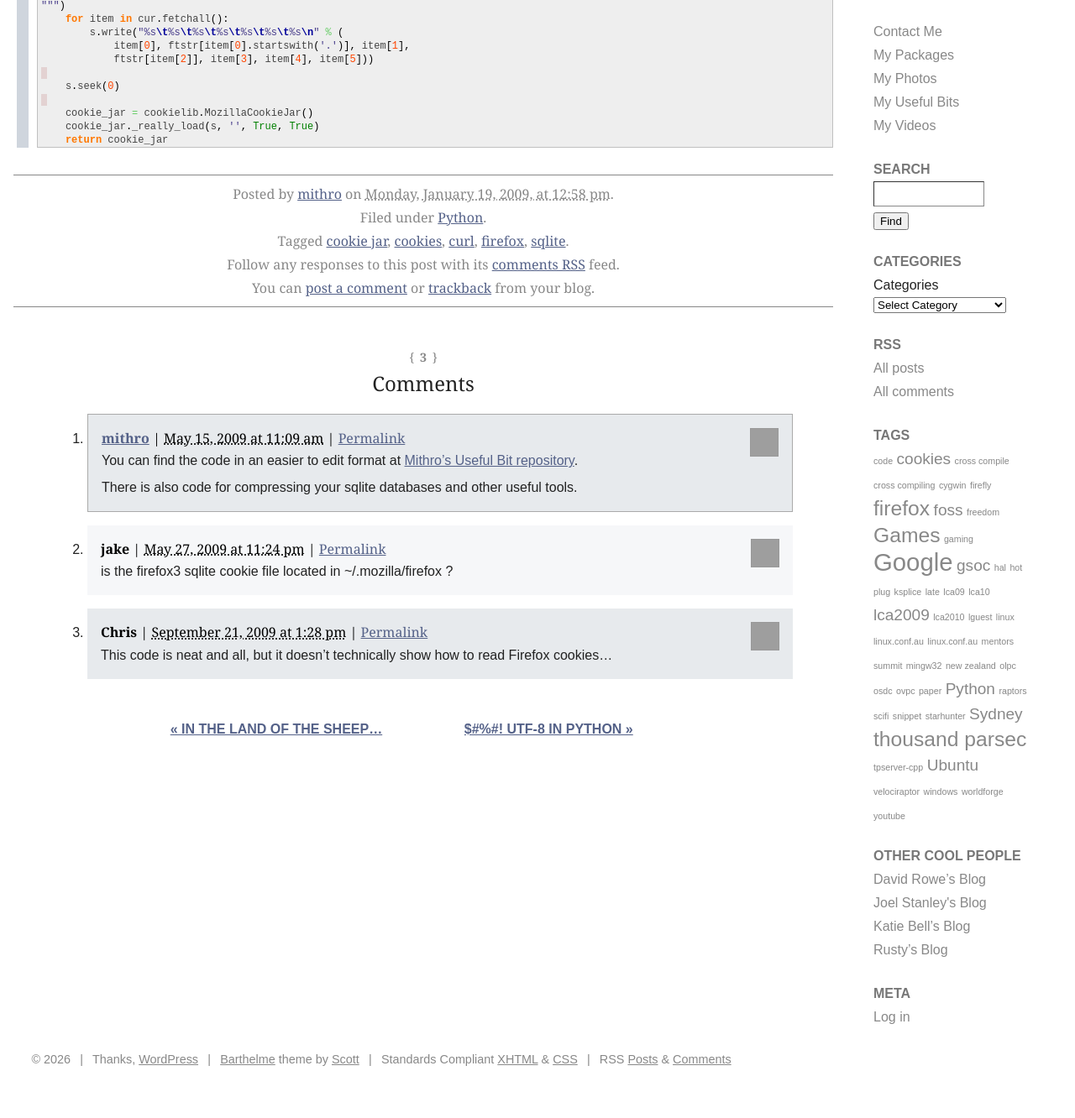
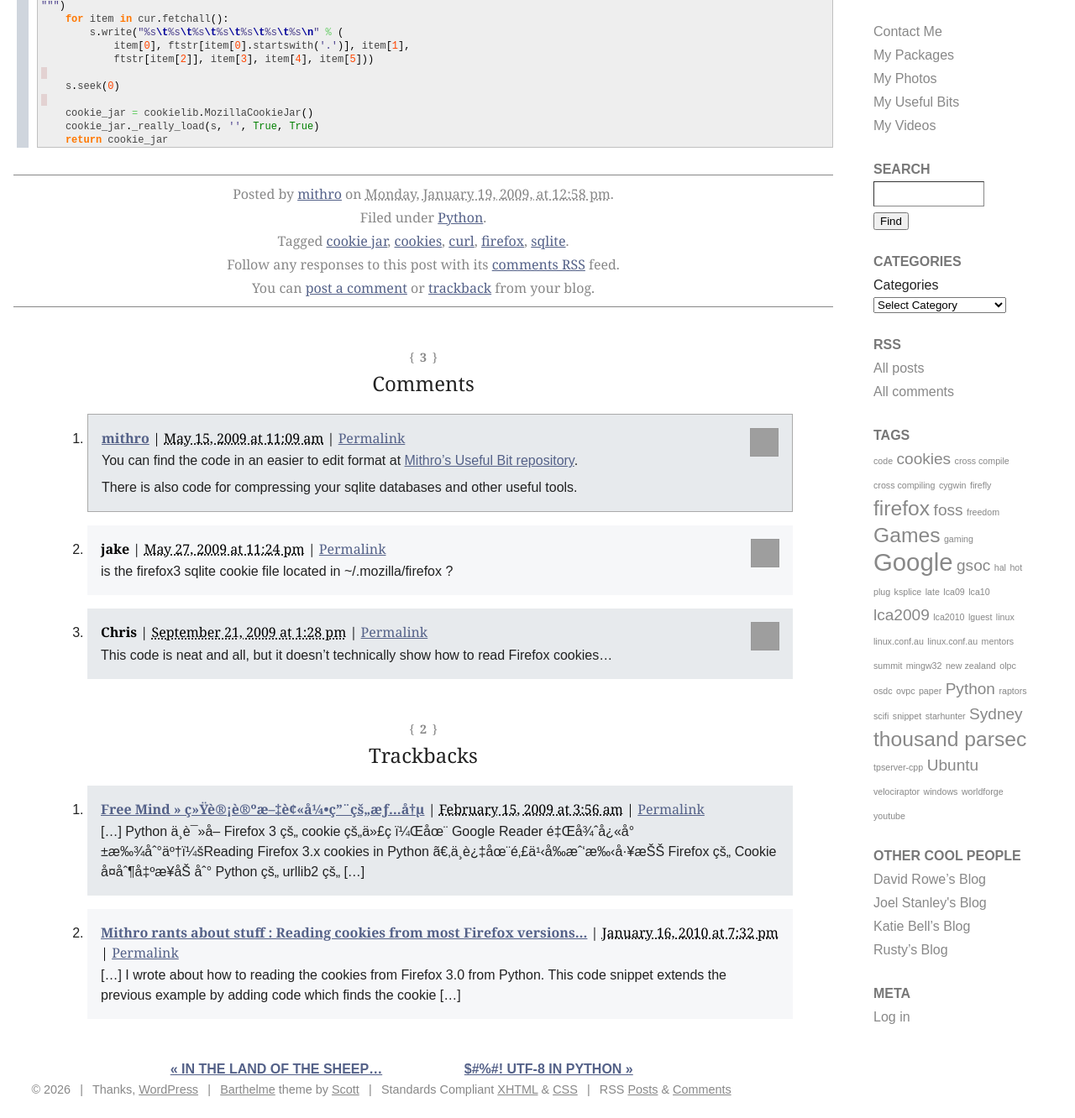
Before and after one commit to mithro/blog.mithis.net, a Jekyll site: the page built from _posts/2009-01-19-firefox3-cookies-in-python.md, in a window 1280 px wide, cut to the strip 763-2095 px from the top of the page. Shown: the whole strip at 84% size. Built offline with Jekyll 4.4.1, drawn with Linux system fonts in a browser that asks for light colours; before the commit the page ends 2059 px from its top, so only the background shows below that; grey boxes are pictures that could not be loaded.

Commit message:
Fix <p><object><embed> alignment + add firefox3 pingbacks
Two fixes triangulated from corpus regression:

1. **techtalk (1.17% → 0.003% pixel-perfect):** the post embeds a YouTube
   Flash player via `<p><object><embed></embed></object></p>`. This is
   structurally the same case as `<p><img></p>` — under HTML5 standards
   mode the inline-replaced element gets a 7px baseline descent. Live's
   XHTML Transitional doctype suppressed it. Extend the va:bottom rule:
     div.entry-content p > object:only-child,
     div.entry-content p > object:only-child > embed { ... }
   The 7px shift cascaded through the meta + comments block.

2. **firefox3 (1.03% → 0.147%):** missing 2 pingbacks. The data file only
   listed the 3 real comments. Live shows "Comments {3}" + "Trackbacks
   {2}" — local was bundling everything into "Comments {3}" without the
   second `<h3>` and `<ol>` block. Scraped both pingback `<li>`s from live
   (preserving the mojibake'd Chinese title, &nbsp; entities, etc.) and
   appended type: pingback entries.

Co-Authored-By: Claude Opus 4.7 (1M context) <noreply@anthropic.com>

```diff
--- a/_data/comments/90-firefox3-cookies-in-python.yml
+++ b/_data/comments/90-firefox3-cookies-in-python.yml
@@ -26,3 +26,21 @@
   avatar: https://secure.gravatar.com/avatar/c125f576c3a08c0c1d4330bc565ae28c?s=32&d=mm&r=pg
   message: |-
     <p>This code is neat and all, but it doesn’t technically show how to read Firefox cookies…</p>
+- id: '7193'
+  type: pingback
+  li_class: pingback c-y2009 c-m02 c-d15 c-h01 alt c1
+  author: 'Free Mind » ç»Ÿè®¡è®ºæ–‡è¢«å¼•ç”¨çš„æƒ…å†µ'
+  author_url: http://blog.pluskid.org/?p=260
+  date_text: February 15, 2009 at 3:56 am
+  date_title: '2009-01-19T12:58:28+1000'
+  message: |-
+    <p>[…] Python ä¸­è¯»å– Firefox 3 çš„ cookie çš„ä»£ç&nbsp;ï¼Œåœ¨ Google Reader é‡Œå¾ˆå¿«å°±æ‰¾åˆ°äº†ï¼šReading Firefox 3.x cookies in Python ã€‚ä¸è¿‡åœ¨é‚£ä¹‹å‰æˆ‘æ‰‹å·¥æŠŠ Firefox çš„ Cookie å¤åˆ¶å‡ºæ¥åŠ&nbsp;åˆ° Python çš„ urllib2 çš„ […]</p>
+- id: '7235'
+  type: pingback
+  li_class: pingback c-y2010 c-m01 c-d17 c-h05 c2
+  author: 'Mithro rants about stuff : Reading cookies from most Firefox versions…'
+  author_url: http://blog.mithis.net/archives/python/94-reading-cookies-firefox
+  date_text: January 16, 2010 at 7:32 pm
+  date_title: '2009-01-19T12:58:28+1000'
+  message: |-
+    <p>[…] I wrote about how to reading the cookies from Firefox 3.0 from Python. This code snippet extends the previous example by adding code which finds the cookie […]</p>
--- a/assets/css/main.css
+++ b/assets/css/main.css
@@ -591,7 +591,13 @@ div.entry-content li code {
     padding: 0;
     margin: 0;
     overflow: visible;
-    font-size: inherit;
+    /* Reset font shorthand cleanly — using `font: 1em/150% courier...`
+       ensures every font sub-property (kerning, variant, weight, stretch)
+       reverts to default rather than inheriting whatever the syntax-
+       highlighting include's `pre, code { font-family: Monaco... }` rule
+       left in place. Without this, line metrics differ by 1px even when
+       getComputedStyle reports identical fs/lh/ff. */
+    font: 1em/150% "courier new", courier, monospace;
 }
 
 /* Posts using fenced python/bash blocks (utf-8, reading-cookies,
@@ -914,7 +920,9 @@ div.entry-content p[align="center"] img,
 div.entry-content p[style*="text-align: center"] img,
 div.entry-content .wp-caption img,
 div.entry-content p > img:only-child,
-div.entry-content p > a:only-child > img:only-child {
+div.entry-content p > a:only-child > img:only-child,
+div.entry-content p > object:only-child,
+div.entry-content p > object:only-child > embed {
     vertical-align: bottom;
 }
 /* Layout-table images (eagle-for-pcb's two-col include) AND Shashin gallery
```
